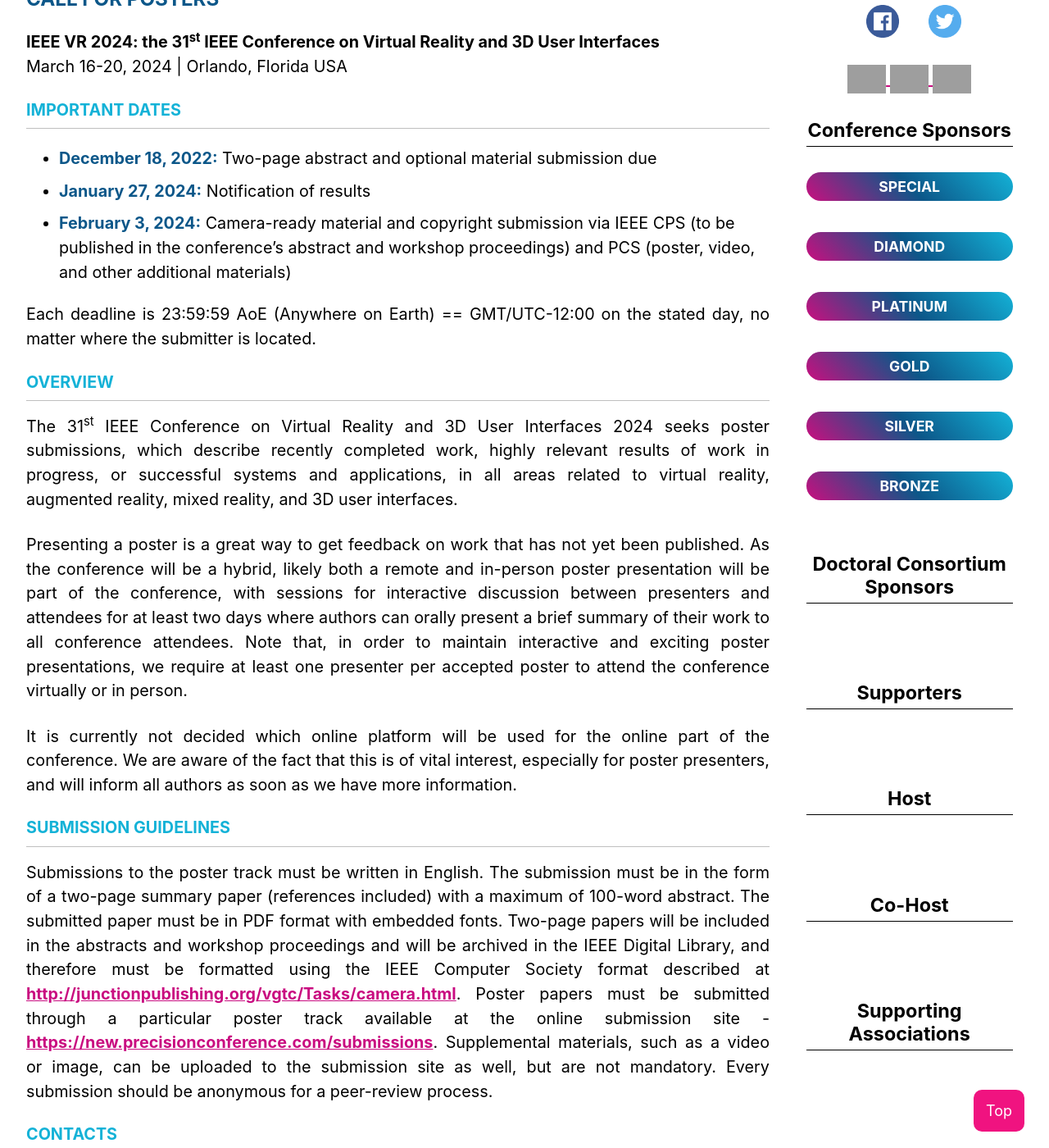
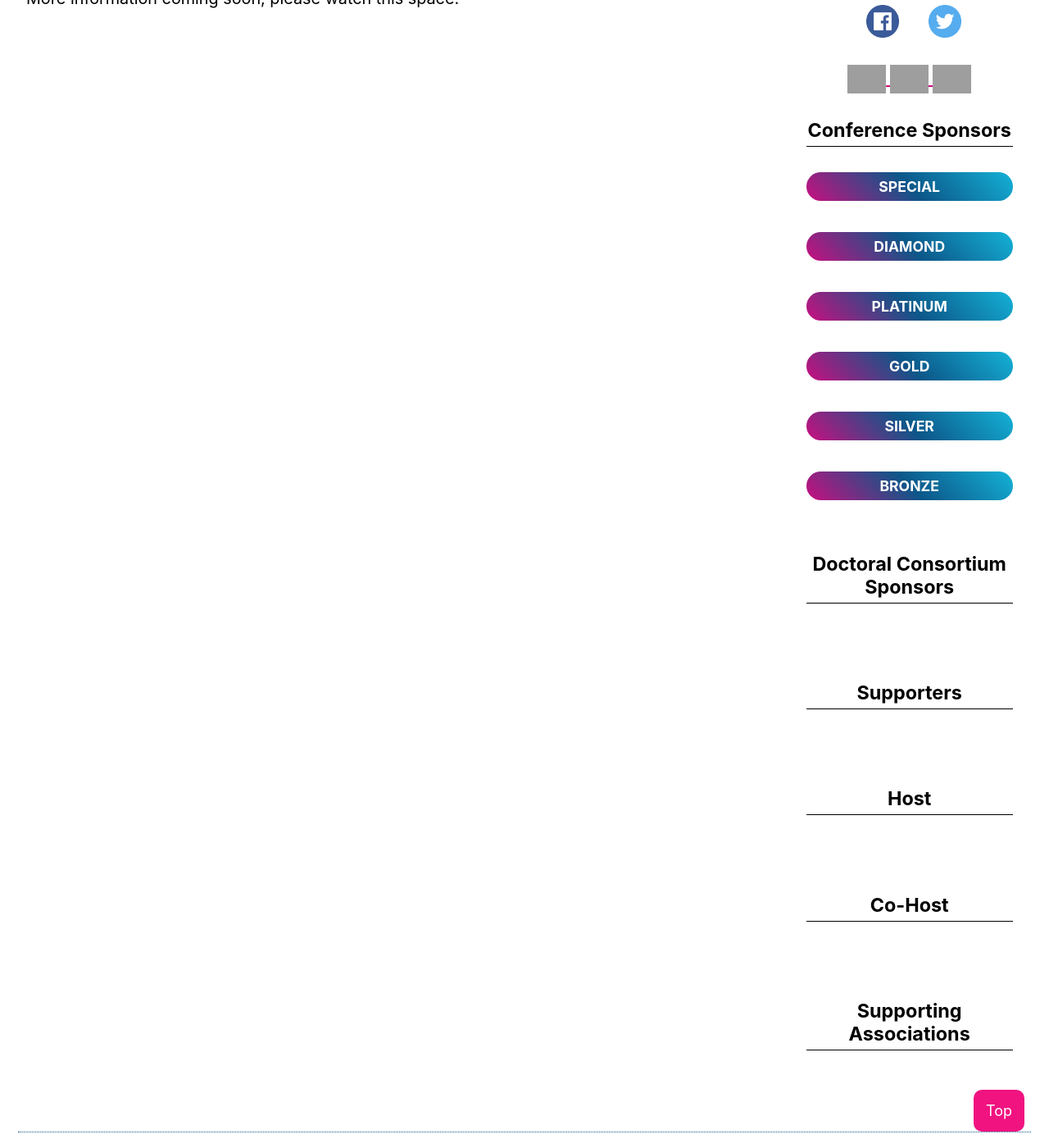
Before and after one commit to ieeevr/2024, a Jekyll site: the page built from contribute/posters/index.md, in a window 1280 px wide and 1400 px high, scrolled down 579 px. Shown: the whole window at 82% size. Built offline with Jekyll 4.4.1, drawn with Linux system fonts in a browser that asks for light colours; cached includes are drawn as plain includes; nearby versions of some CDN libraries; some of the changed text lies outside the part shown; grey boxes are pictures that could not be loaded.

Commit message:
Popescu, Voicu -  Update Requests

```diff
--- a/_layouts/ieeevr-default.html
+++ b/_layouts/ieeevr-default.html
@@ -83,7 +83,7 @@ layout: default
                 <div class="dropdown-content">
                     <!--<a href={{ "/contribute/exhibitors" | relative_url }}>Call for Exhibitors and Sponsors</a>-->
                     <a href={{ "/contribute/papers/" | relative_url }}>Call for Papers</a>
-                    <!--<a href={{ "/contribute/posters/" | relative_url }}>Call for Posters</a>-->
+                    <a href={{ "/contribute/posters/" | relative_url }}>Call for Posters</a>
                     <!--<a href={{ "/contribute/workshops/" | relative_url }}>Call for Workshops</a>-->
                     <!--<a href={{ "/contribute/3dui-contest/" | relative_url }}>Call for 3DUI Contest Entries</a>-->
                     <!--<a href={{ "/contribute/demos/" | relative_url }}>Call for Research Demos</a>-->
--- a/contribute/posters/index.md
+++ b/contribute/posters/index.md
@@ -6,13 +6,13 @@ title_separator: "|"
 ---
 
 
-<!-- <div>
+<div>
     <p>
         More information coming soon, please watch this space.
     </p>
-</div> -->
+</div>
 
-
+<!--
 <div>
     <h1 id="cfp-posters"> Call for Posters</h1>
     <p>
@@ -36,11 +36,11 @@ title_separator: "|"
     </p>
     <p>
         Presenting a poster is a great way to get feedback on work that has not yet been published. As the conference will be a hybrid, likely both a remote and in-person poster presentation will be part of the conference, with sessions for interactive discussion between presenters and attendees for at least two days where authors can orally present a brief summary of their work to all conference attendees. Note that, in order to maintain interactive and exciting poster presentations, we require at least one presenter per accepted poster to attend the conference virtually or in person.
- </p>
+    </p>
 
-<p>
-It is currently not decided which online platform will be used for the online part of the conference. We are aware of the fact that this is of vital interest, especially for poster presenters, and will inform all authors as soon as we have more information.
-</p>
+    <p>
+    It is currently not decided which online platform will be used for the online part of the conference. We are aware of the fact that this is of vital interest, especially for poster presenters, and will inform all authors as soon as we have more information.
+    </p>
 
     <h2 id="submission-guidelines">Submission Guidelines</h2>
     <p>
@@ -61,3 +61,4 @@ It is currently not decided which online platform will be used for the online pa
         <i class="fas fa-fw fa-envelope-square emailIcon" style=""></i><i class="emailText">posters2024 [at] ieeevr.org</i>
     </p>
 </div>
+ -->
```
Also changed, not shown: contribute/papers/index.md (+1 -1 lines).
